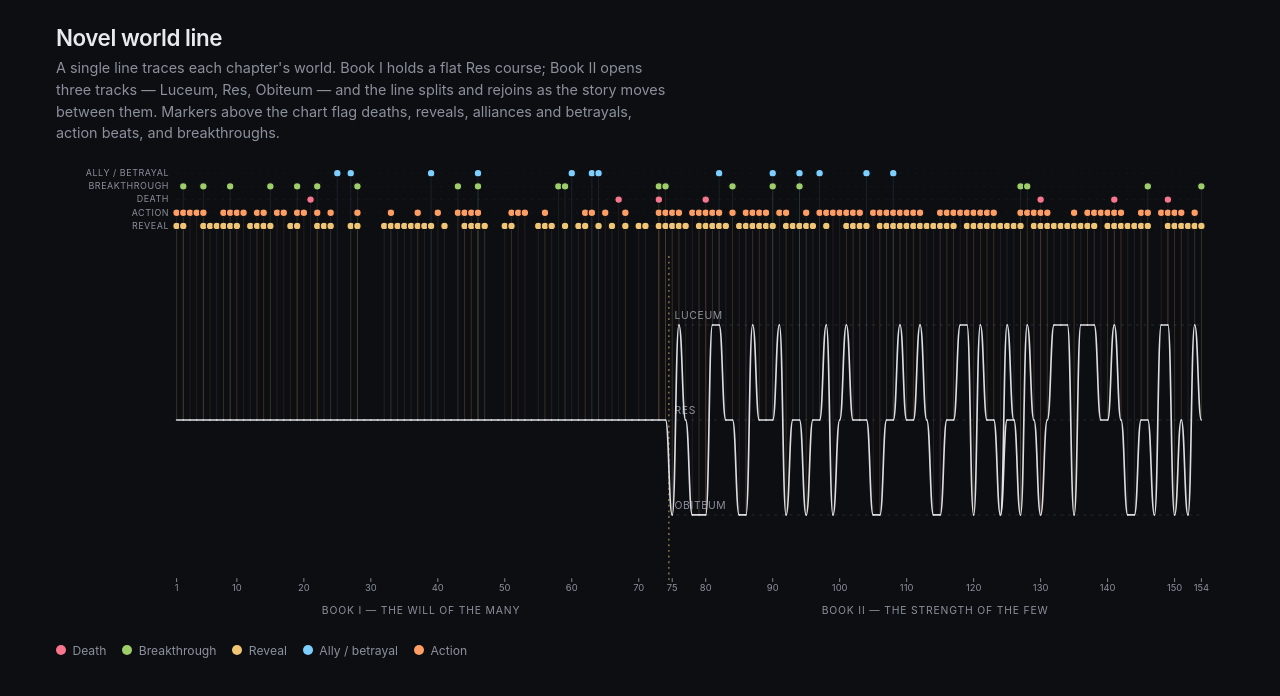
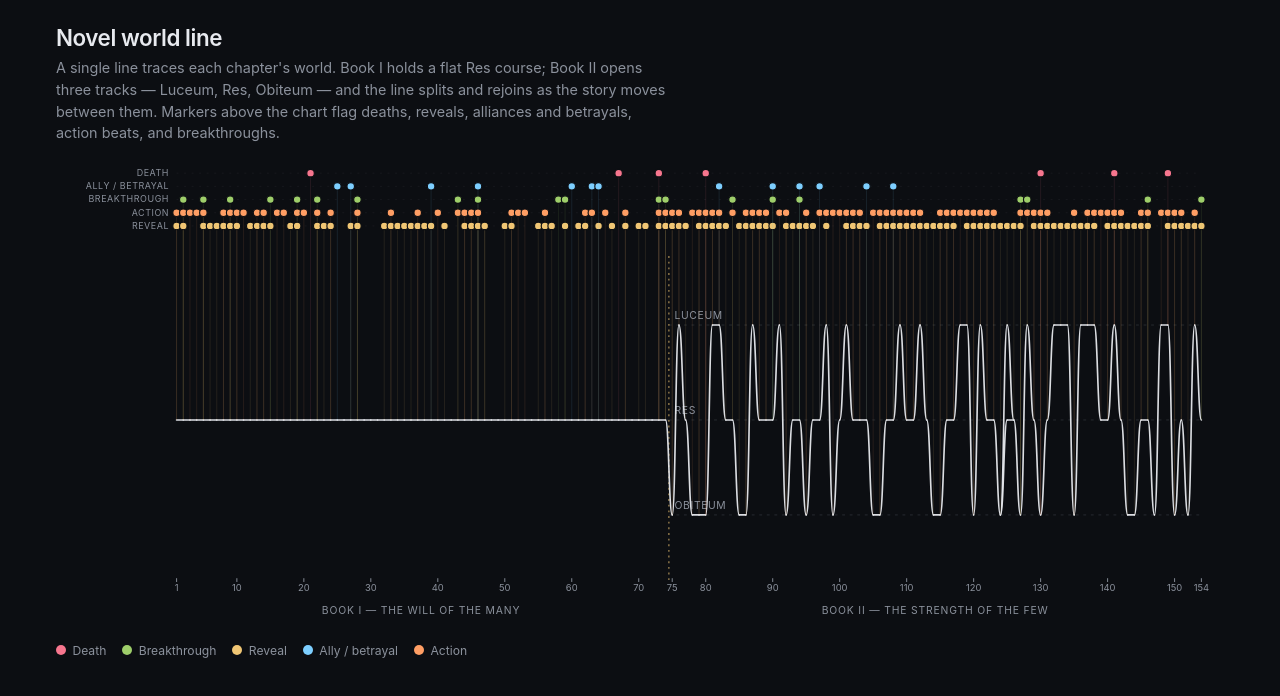
Before and after one commit to andrewwhitman-cpp/hierarchy-series-graphed, a React (Vite) app: page / in a window 1280 px wide. Shown: the top 696 px of the page. Built offline with nearby package versions, Linux system fonts and the light colour scheme.

Commit message:
Update annotation row order in WorldLineChart for improved clarity by moving 'death' to the end of the list.

```diff
--- a/src/components/WorldLineChart.tsx
+++ b/src/components/WorldLineChart.tsx
@@ -43,9 +43,9 @@ const ANNOT_LABELS: Record<AnnotationType, string> = {
 // on the same horizontal line, so scanning for every "Death" (etc.) is a
 // single-row sweep.
 const ANNOT_ROW_ORDER: AnnotationType[] = [
+  "death",
   "ally_or_betrayal",
   "breakthrough",
-  "death",
   "action",
   "reveal",
 ];
```
